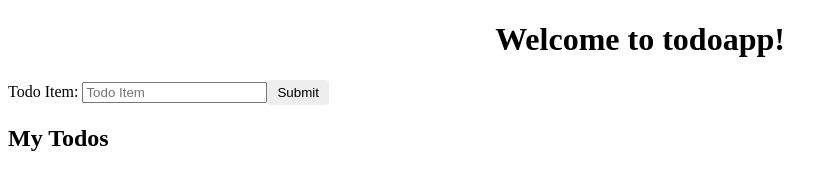
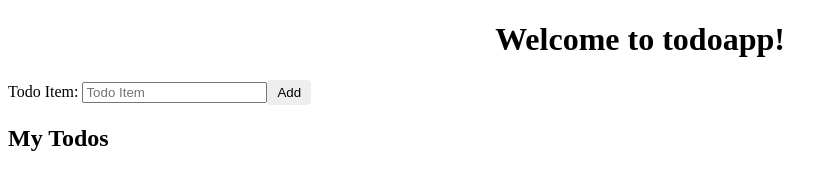
Before and after one commit to AbubakerShekhani/TodoAppFastTrack, an Angular app: page / in a window 1280 px wide. Shown: the top 170 px of the page, without its empty margins (0-837 px from the left). Built offline with nearby package versions, Linux system fonts and the light colour scheme.

Commit message:
Change button name from Submit to Add

```diff
--- a/src/app/todo/todo.component.html
+++ b/src/app/todo/todo.component.html
@@ -12,7 +12,7 @@
 <div>
   <label>Todo Item:
     <input [(ngModel)]="todo.itemname" placeholder="Todo Item">
-    <button (click)="addTodo(todo)">Submit</button>
+    <button (click)="addTodo(todo)">Add</button>
   </label>
 </div>
 
```
